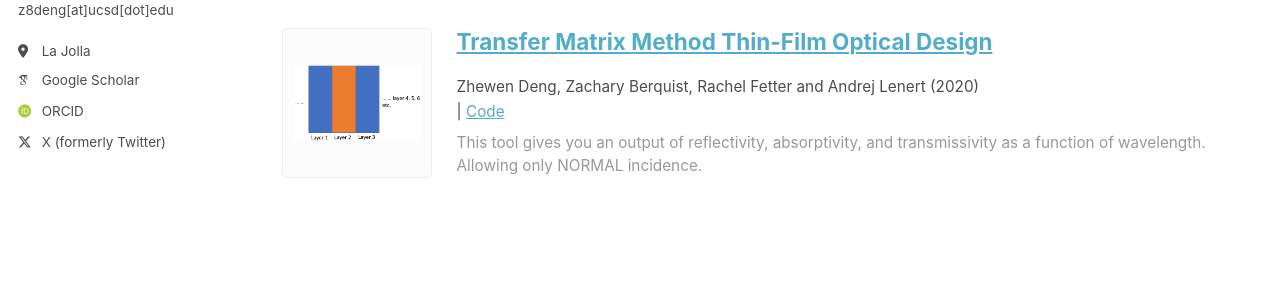
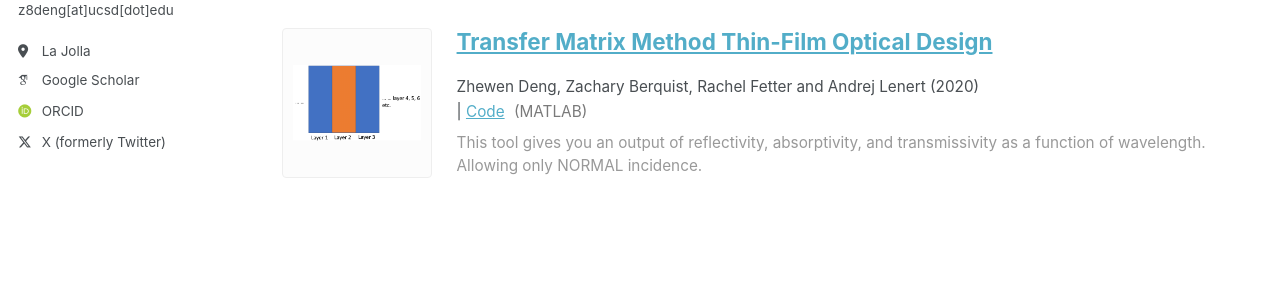
Before and after one commit to zhewenjddeng-personal/zhewenjddeng-personal.github.io, a Jekyll site: the page built from _pages/portfolio.html, in a window 1280 px wide. Shown: the part 349-643 px from the top of the page. Built offline with Jekyll 4.4.1, drawn with Linux system fonts in a browser that asks for light colours; some web fonts are replaced; a script bundle is joined from its source files by our own code; library files that are not in the unit come from our copies.

Commit message:
Update portfolio-2.md

```diff
--- a/_portfolio/portfolio-2.md
+++ b/_portfolio/portfolio-2.md
@@ -6,4 +6,5 @@ codeurl: 'https://www.mathworks.com/matlabcentral/fileexchange/77636-transfer-ma
 citation: "Zhewen Deng, Zachary Berquist, Rachel Fetter and Andrej Lenert (2020)"
 header:
   teaser: "MATLAB_TMM1.png"
+additional_note: "(MATLAB)"
 ---
```
